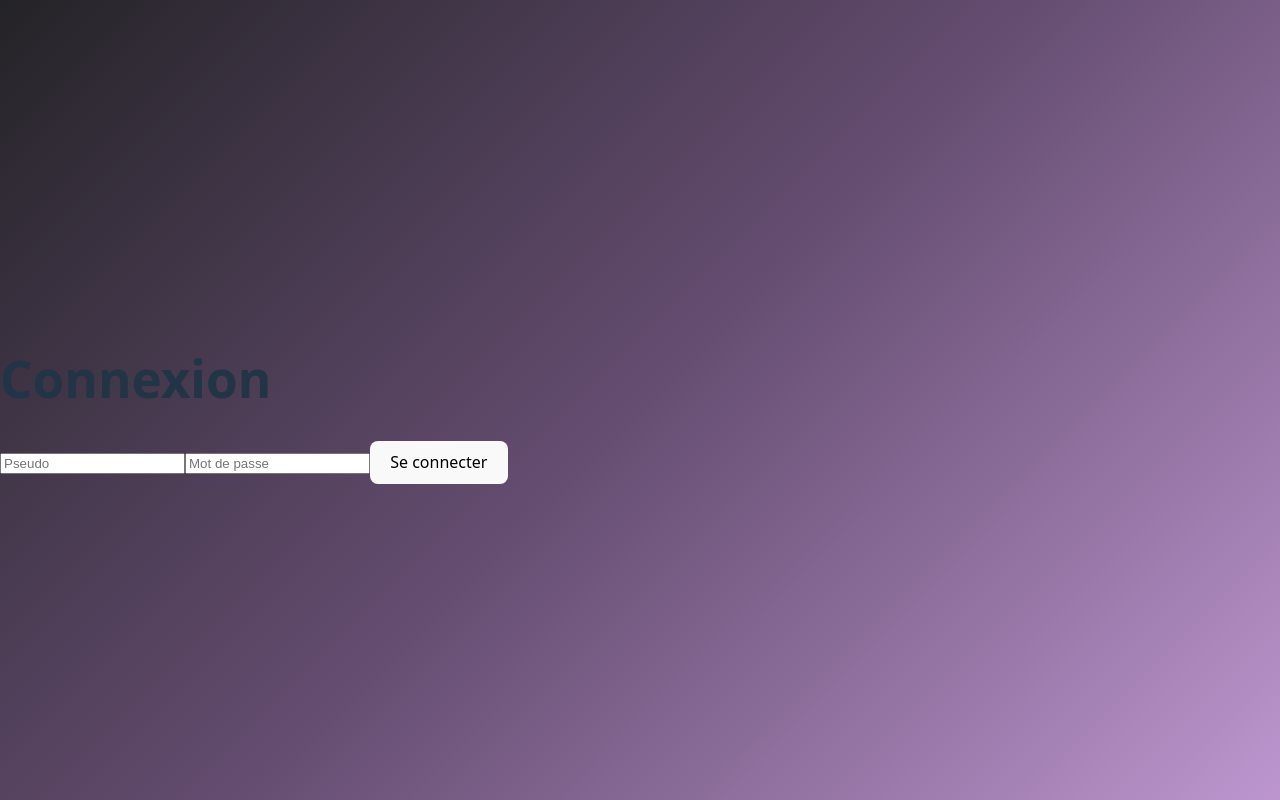
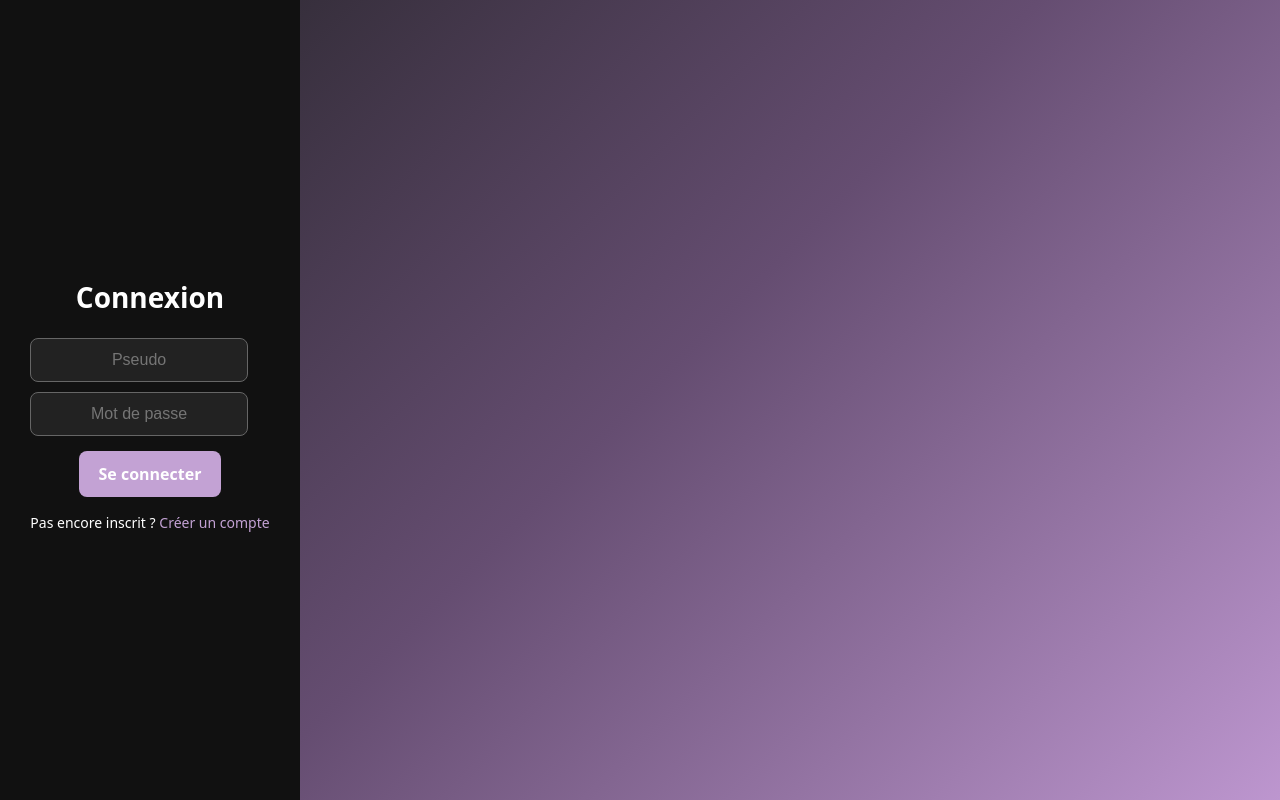
Before and after one commit to HugoGarrigues/SpotYnov, a React (Vite) app in the folder spotify-auth/: page /login in a window 1280 px wide. Built offline with nearby package versions, Linux system fonts and the light colour scheme.

Commit message:
feat(addPersonality): update auth display

```diff
--- a/spotify-auth/src/components/CreateGroup.tsx
+++ b/spotify-auth/src/components/CreateGroup.tsx
@@ -33,8 +33,6 @@ const CreateGroup = ({ onCancel }: { onCancel: () => void }) => {
   return (
  <div className="create-group-container">
       <h2>Créer un Groupe</h2>
-
-      {/* Input pour le nom du groupe */}
       <label>Nom</label>
       <input
       className="group-name-input"
@@ -46,7 +44,6 @@ const CreateGroup = ({ onCancel }: { onCancel: () => void }) => {
 
       {message && <p className="message">{message}</p>}
 
-      {/* Boutons */}
       <div className="buttons">
         <button className="cancel-btn" onClick={onCancel}>Annuler</button>
         <button className="create-btn" onClick={handleCreateGroup}>Créer Groupe</button>
--- a/spotify-auth/src/components/MemberProfile.tsx
+++ b/spotify-auth/src/components/MemberProfile.tsx
@@ -5,8 +5,6 @@ const MemberProfile = ({ member, group, onClose }: { member: string; group: any;
   const [spotifyProfile, setSpotifyProfile] = useState<any | null>(null);
   const [isLoading, setIsLoading] = useState<boolean>(true);
   const [message, setMessage] = useState<string | null>(null);
-
-
 
   useEffect(() => {
     fetchUserSpotifyData(member)
--- a/spotify-auth/src/pages/Dashboard.tsx
+++ b/spotify-auth/src/pages/Dashboard.tsx
@@ -51,7 +51,7 @@ const Dashboard = () => {
   // Vérifie que l'utilisateur est bien connecté
   useEffect(() => {
     if (!username) {
-      navigate("/login");
+      navigate("/");
     } else {
       setGroups(getAllGroups());
       setCurrentGroup(getUserGroup(username));
@@ -94,11 +94,11 @@ const Dashboard = () => {
 
   // 🚪 Déconnexion de Spotify
   const handleLogout = () => {
-    localStorage.removeItem("token"); // Supprime le token Spotify
-    localStorage.removeItem("username"); // Supprime le nom d'utilisateur
+    localStorage.removeItem("token");
+    localStorage.removeItem("username");
     setUsername(null);
     setSpotifyUserName(null);
-    navigate("/login"); // Redirige vers la connexion
+    navigate("/");
   };
 
   // 🧠 Récupération du token après la connexion
--- a/spotify-auth/src/pages/Home.tsx
+++ b/spotify-auth/src/pages/Home.tsx
@@ -1,13 +1,23 @@
 import React from "react";
 import { Link } from "react-router-dom";
+import "../styles/Home.css"; // Ajoute le fichier CSS pour le design
 
 const Home: React.FC = () => {
   return (
-    <div>
-      <h1>Bienvenue sur SpotYnov API</h1>
-      <Link to="/register"><button>S'inscrire</button></Link>
-      <Link to="/login"><button>Se connecter</button></Link>
+    <div className="home-container">
+      <h1 className="title">SpotYnov</h1>
+      <div className="buttons-container">
+        <Link to="/register">
+          <button className="register-btn">S'inscrire</button>
+        </Link>
+        <Link to="/login">
+          <button className="login-btn">Se connecter</button>
+        </Link>
+      </div>
     </div>
+
+
+
   );
 };
 
--- a/spotify-auth/src/pages/Login.tsx
+++ b/spotify-auth/src/pages/Login.tsx
@@ -1,6 +1,7 @@
 import { useState } from "react";
 import { useNavigate } from "react-router-dom";
 import { loginUser } from "../services/authServices.ts";
+import "../styles/Auth.css"; // Fichier CSS pour le design uniforme
 
 const Login = () => {
   const [username, setUsername] = useState("");
@@ -12,11 +13,11 @@ const Login = () => {
     const response = await loginUser(username, password);
 
     if (response.success && response.token) {
-      // ✅ Stocke le username et le token après une connexion réussie
+      // ✅ Stocker le username et le token après une connexion réussie
       localStorage.setItem("username", username);
       localStorage.setItem("token", response.token);
 
-      // ✅ Redirige vers le Dashboard après connexion
+      // ✅ Redirection vers le Dashboard
       navigate("/dashboard");
     } else {
       setError(response.message || "Une erreur inconnue s'est produite");
@@ -25,11 +26,40 @@ const Login = () => {
 
   return (
     <div className="auth-container">
-      <h1>Connexion</h1>
-      {error && <p style={{ color: "red" }}>{error}</p>}
-      <input type="text" placeholder="Pseudo" onChange={(e) => setUsername(e.target.value)} />
-      <input type="password" placeholder="Mot de passe" onChange={(e) => setPassword(e.target.value)} />
-      <button onClick={handleLogin}>Se connecter</button>
+      <div className="auth-text">
+      <h2 className="auth-title">Connexion</h2>
+
+      {/* Affichage de l'erreur si présente */}
+      {error && <p className="error-message">{error}</p>}
+
+      {/* Champs de connexion */}
+      <div className="auth-inputs">
+        <input
+          className="login-input"
+          type="text"
+          placeholder="Pseudo"
+          value={username}
+          onChange={(e) => setUsername(e.target.value)}
+        />
+        <input
+        className="login-input"
+          type="password"
+          placeholder="Mot de passe"
+          value={password}
+          onChange={(e) => setPassword(e.target.value)}
+        />
+      </div>
+
+      {/* Bouton de connexion */}
+      <button className="login-btn2" onClick={handleLogin}>
+        Se connecter
+      </button>
+
+      {/* Lien vers l'inscription */}
+      <p className="redirect-text">
+        Pas encore inscrit ? <a href="/register">Créer un compte</a>
+      </p>
+      </div>
     </div>
   );
 };
--- a/spotify-auth/src/pages/Register.tsx
+++ b/spotify-auth/src/pages/Register.tsx
@@ -1,6 +1,7 @@
 import { useState } from "react";
 import { useNavigate } from "react-router-dom";
 import { registerUser } from "../services/authServices.ts";
+import "../styles/Auth.css"; // Réutilisation du même fichier CSS
 
 const Register = () => {
   const [username, setUsername] = useState("");
@@ -22,21 +23,44 @@ const Register = () => {
 
   return (
     <div className="auth-container">
-      <h1>Inscription</h1>
+      <div className="auth-text">
+      <h2 className="auth-title">Inscription</h2>
+
+      {/* Affichage du message de confirmation ou d'erreur */}
       {message && (
-        <p style={{ color: isSuccess ? "green" : "red" }}>{message}</p>
+        <p className={`message-text ${isSuccess ? "success-message" : "error-message"}`}>
+          {message}
+        </p>
       )}
+
+      {/* Champs de formulaire */}
+      <div className="auth-inputs">
         <input
           type="text"
           placeholder="Pseudo"
+          value={username}
           onChange={(e) => setUsername(e.target.value)}
+          className="login-input"
         />
         <input
           type="password"
           placeholder="Mot de passe"
+          value={password}
           onChange={(e) => setPassword(e.target.value)}
+          className="login-input"
         />
-      <button onClick={handleRegister}>S'inscrire</button>
+      </div>
+
+      {/* Bouton d'inscription */}
+      <button className="login-btn2" onClick={handleRegister}>
+        S'inscrire
+      </button>
+
+      {/* Lien vers la connexion */}
+      <p className="redirect-text">
+        Déjà inscrit ? <a href="/login">Se connecter</a>
+      </p>
+    </div>
     </div>
   );
 };
--- a/spotify-auth/src/styles/Auth.css
+++ b/spotify-auth/src/styles/Auth.css
@@ -1,18 +1,76 @@
 .auth-container {
-    width: 300px;
-    margin: 50px auto;
-    text-align: center;
-  }
+  display: flex;
+  flex-direction: column;
+  align-items: center;
+  justify-content: center;
+  height: 100vh;
+  background-color: #111; /* Fond sombre */
+  color: white;
+  text-align: center;
+  width: 300px;
+}
 
-  input {
-    display: block;
-    width: 100%;
-    margin: 10px 0;
-    padding: 8px;
-  }
+.auth-title {
+  font-size: 28px;
+  margin-bottom: 20px;
+}
 
-  button {
-    padding: 10px 20px;
-    font-size: 16px;
-    cursor: pointer;
-  }
+.auth-inputs {
+  display: flex;
+  flex-direction: column;
+  gap: 10px;
+  width: 80%;
+  max-width: 300px;
+}
+
+.login-input {
+  padding: 12px;
+  width: 100%;
+  border: 1px solid #666;
+  border-radius: 8px;
+  background-color: #222;
+  color: white;
+  font-size: 16px;
+  text-align: center;
+}
+
+.login-btn2 {
+  margin-top: 15px;
+  padding: 12px 20px;
+  border: none;
+  border-radius: 8px;
+  font-size: 16px;
+  font-weight: bold;
+  cursor: pointer;
+  background-color: #c3a2d4; /* Violet */
+  color: white;
+  transition: background 0.3s ease;
+}
+
+.login-btn2:hover {
+  background-color: #b292c4;
+}
+
+.redirect-text {
+  margin-top: 15px;
+  font-size: 14px;
+}
+
+.redirect-text a {
+  color: #c3a2d4;
+  text-decoration: none;
+}
+
+.redirect-text a:hover {
+  text-decoration: underline;
+}
+
+.error-message {
+  color: red;
+  font-size: 14px;
+  margin-bottom: 10px;
+}
+
+.auth-text {
+  padding: 5%;
+}
--- /dev/null
+++ b/spotify-auth/src/styles/Home.css
@@ -0,0 +1,49 @@
+.home-container {
+    display: flex;
+    flex-direction: column;
+    align-items: center;
+    justify-content: center;
+    height: 100vh;
+    background-color: #111;
+    color: white;
+    text-align: center;
+    width: 300px;
+  }
+
+  .title {
+    padding: 5%;
+    font-size: 28px;
+    margin-bottom: 20px;
+  }
+
+  .buttons-container {
+    display: flex;
+    gap: 15px;
+  }
+
+  button {
+    padding: 12px 20px;
+    border: none;
+    border-radius: 8px;
+    font-size: 16px;
+    font-weight: bold;
+    cursor: pointer;
+  }
+
+  .register-btn {
+    background-color: #c3a2d4;
+    color: white;
+  }
+
+  .login-btn {
+    background-color: #333;
+    color: white;
+  }
+
+  .register-btn:hover {
+    background-color: #b292c4;
+  }
+
+  .login-btn:hover {
+    background-color: #444;
+  }
```
Lines whose indentation alone changed are shown as unchanged.
